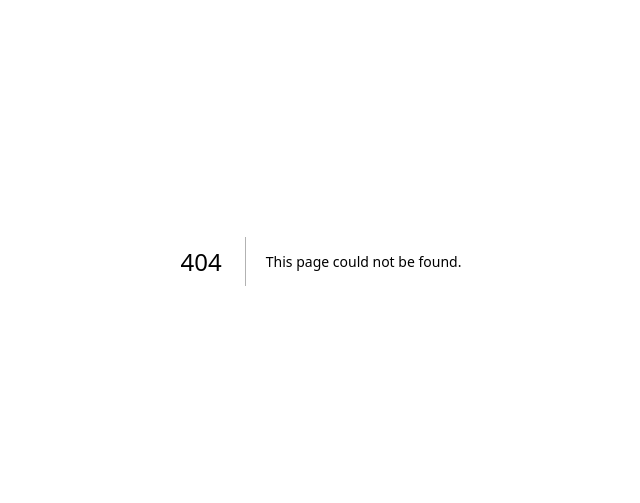
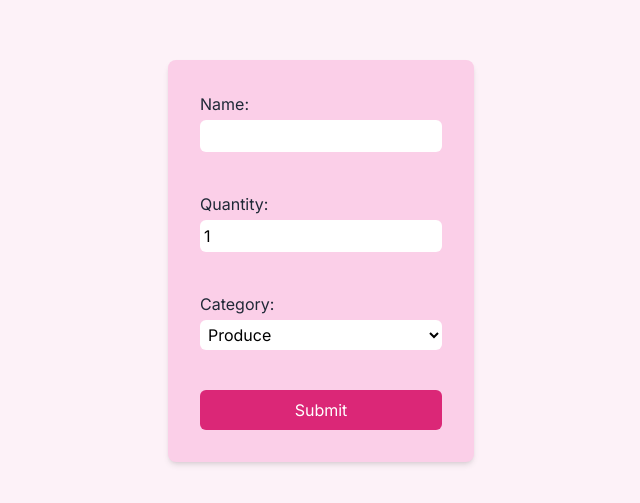
Before and after one commit to raquel-castoldi/cprg306-assignments, a Next.js app: page /week4 in a window 1280 px wide. Before the commit this address had no page. Shown: the part 139-642 px from the top of the page, without its empty margins (319-959 px from the left). Built offline with nearby package versions, Linux system fonts and the light colour scheme.

Commit message:
week 4 + changes

```diff
--- a/app/page.js
+++ b/app/page.js
@@ -5,11 +5,13 @@ import Link from "next/link";
 export default function Home() {
 
   return (
-    <main className="flex min-h-screen flex-col items-center pt-24">
-      <h1 className="font:64">CPRG 306: Web Dev 2 - Assignments</h1>
+    <main className="flex min-h-screen bg-pink-50 flex-col items-center pt-24">
+      <h1 className="font:64 font-bold">CPRG 306: Web Dev 2 - Assignments</h1>
       <StudentInfo />
       <Link href={`/week2`} className="hover:text-pink-300 text-sm "> Week 2 </Link>
       <Link href={`/week3`} className="hover:text-pink-300 text-sm "> Week 3 </Link>
+      <Link href={`/week4`} className="hover:text-pink-300 text-sm "> Week 4 </Link>
+
     </main>
   );
 }
--- a/app/week2/page.js
+++ b/app/week2/page.js
@@ -3,8 +3,8 @@ import StudentInfo from "../StudentInfo";
 export default function week2() {
 
   return (
-      <main  className="flex min-h-screen flex-col items-center pt-24">
-        <h1 className="font=64">My Shopping List</h1>
+      <main  className="flex min-h-screen  bg-pink-50 flex-col items-center pt-24">
+        <h1 className="font=64 font-bold">My Shopping List</h1>
         <StudentInfo />
       </main>
     );
--- a/app/week3/item.js
+++ b/app/week3/item.js
@@ -1,10 +1,11 @@
 export default function Item({ name, quantity, category }) {
+
     return (
         <div className="border border-pink-500 bg-pink-300 w-full max-w-xs m-4 p-2">
             <h3 className='text-xl font-bold'>{name}</h3>
             <p>Category: {category}</p>
             <p>Quantity: {quantity}</p>
         </div>
+    );
 
-    );
 }
--- a/app/week3/page.js
+++ b/app/week3/page.js
@@ -2,7 +2,7 @@ import ItemList from "./item-list";
 
 export default function Page() {
     return (
-        <main>
+        <main className="flex min-h-screen  bg-pink-50 flex-col items-center pt-24">
             <h1 className="text-2xl font-bold m-2">Shopping List</h1>
             <ItemList />
         </main>
--- /dev/null
+++ b/app/week4/new-item.js
@@ -0,0 +1,100 @@
+"use client";
+import { useState } from "react";
+
+export default function NewItem() {
+    const [name, setName] = useState("");
+    const [quantity, setQuantity] = useState(1);
+    const [category, setCategory] = useState("Produce");
+
+    const handleSubmit = () => {
+        item.PreventDefault();
+
+        const newEvent = {
+            name,
+            quantity,
+            category,
+        };
+        console.log(newItem);
+
+        setItemCreated(true);
+
+        setName("");
+        setQuantity("");
+        setCategory("");
+
+
+        setItemCreated(false);
+    };
+
+    const handleNameChange = (item) => {
+        setName(item.target.value);
+      };
+
+      const handleQuantityChange = (item) => {
+        setQuantity(item.target.value);
+      };
+
+      const handleCategoryChange = (item) => {
+        setCategory(item.target.value);
+      };
+
+return (
+    <main>
+        <div className="min-h-screen bg-pink-50 flex items-center justify-center">
+            <form>
+                <div className="w-full max-w-md bg-pink-200 p-8 rounded-lg shadow-md">
+                    <label className="block mb-4">
+                        <span className="text-gray-800">Name:</span>
+                        <input
+                            required
+                            type="text"
+                            value={name}
+                            onChange={(item) => setName (item.target.value)}
+                            className="mt-1 p-1 block w-full rounded-md text-black bg-white focus:bg-pink-50"
+
+                        />
+                    </label>
+                    <br />
+                    <label className="block mb-4">
+                        <span className="text-gray-800">Quantity:</span>
+                        <input
+                            required
+                            type="number"
+                            min={1}
+                            max={99}
+                            value={quantity}
+                            onChange={(item) => setQuantity (item.target.value)}
+                            className="mt-1 p-1 block w-full rounded-md text-black bg-white focus:bg-pink-50"
+                        />
+                    </label>
+                    <br />
+                    <label className="block mb-4">
+                        <span className="text-gray-800">Category:</span>
+                        <select
+                            value={category}
+                            onChange={(item) => setCategory (item.target.value)}
+                            className="mt-1 p-1 block w-full rounded-md text-black bg-white focus:bg-pink-50"
+                        >
+                            <option value="produce">Produce</option>
+                            <option value="dairy">Dairy</option>
+                            <option value="bakery">Bakery</option>
+                            <option value="meat">Meat</option>
+                            <option value="beverages">Beverages</option>
+                            <option value="snacks">Snacks</option>
+                            <option value="Household">Household</option>
+                            <option value="other">Other</option>
+                        </select>
+                    </label>
+                    <br />
+                    <button
+                    type="submit"
+                    className="w-full py-2 px-4 bg-pink-600 hover:bg-pink-500 rounded-md text-white"
+                    >
+                        Submit
+                    </button>
+                </div>
+            </form>
+        </div>
+    </main>
+)
+};
--- /dev/null
+++ b/app/week4/page.js
@@ -0,0 +1,10 @@
+import NewItem from "./new-item.js";
+
+export default function Page() {
+
+    return (
+        <main>
+            <NewItem />
+        </main>
+    )
+}
```
